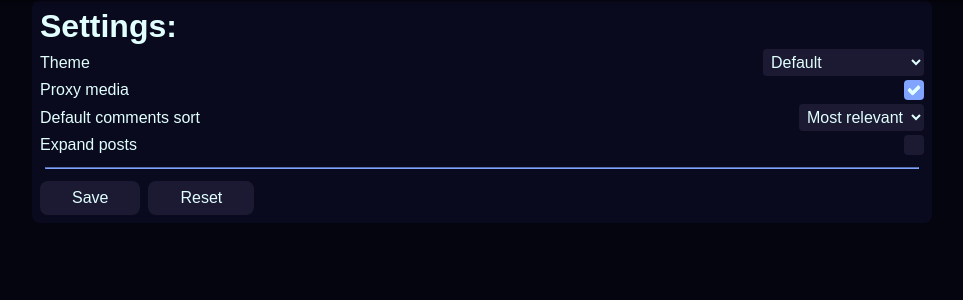
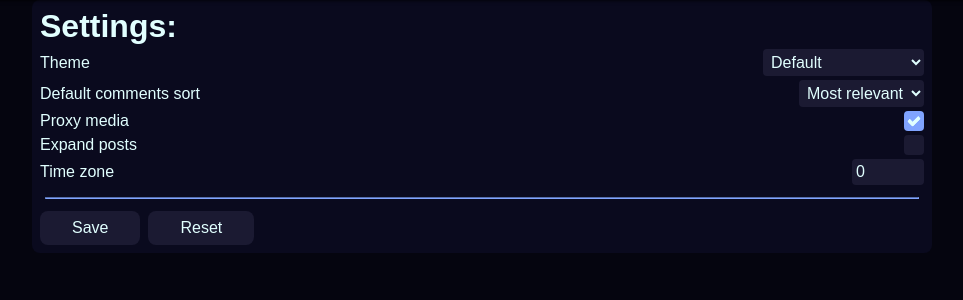
Before and after one commit to c4ffe14e/phice, a Flask app: page /settings in a window 1280 px wide. Shown: the part 48-348 px from the top of the page, without its empty margins (158-1121 px from the left). Run offline with Flask 3, Linux system fonts and the light colour scheme; parts of the project's set-up code (start-up, migrations or seed data) failed here and were passed over.

Commit message:
add a time zone setting

```diff
--- a/config.example.json
+++ b/config.example.json
@@ -2,8 +2,9 @@
     "ENABLE_RSS": true,
     "DEFAULT_SETTINGS": {
         "theme": "default",
+        "comments_sort": "filtered",
         "proxy": "on",
-        "comments_sort": "filtered",
-        "expand": "off"
+        "expand": "off",
+        "timezone": "0"
     }
 }
--- a/src/routes/cdn.py
+++ b/src/routes/cdn.py
@@ -1,5 +1,5 @@
-import contextlib
 from collections.abc import Generator
+from contextlib import suppress
 
 import httpx
 from flask import Blueprint, make_response, request
@@ -37,7 +37,7 @@ def cdn(path: str) -> Response:
     }
 
     def stream() -> Generator[bytes]:
-        with contextlib.suppress(httpx.ReadTimeout):
+        with suppress(httpx.ReadTimeout):
             yield from cdn_response.iter_raw()
 
     response: Response = make_response(stream(), cdn_response.status_code, headers)
--- a/src/static/style.css
+++ b/src/static/style.css
@@ -125,6 +125,15 @@ input[type="checkbox"]:checked::after {
     border-radius: 2px;
     z-index: 2;
     transform: rotate(45deg);
+}
+
+input[type="number"] {
+    background-color: var(--background3);
+    border-style: none;
+    padding: 4px;
+    border-radius: 4px;
+    font-size: 1rem;
+    color: inherit;
 }
 
 .logo {
--- a/src/templates/macros.html.jinja
+++ b/src/templates/macros.html.jinja
@@ -66,7 +66,7 @@
                 {% endif %}
             {% endif %}
             <div class="comment_footer">
-                <span class="comment_time" title="{{ comment.time | format_time_utc }}">{{ comment.time | format_time }}</span>
+                <span class="comment_time" title="{{ comment.time | format_time_full }}">{{ comment.time | format_time }}</span>
                 <div class="comment_feedback">
                     <div class="reactions">
                         {{ icon("thumbs-up") }}<span class="feedback_text">{{ comment.reactions["total"] | format_number }}</span>
@@ -135,7 +135,7 @@
                     {%- endif -%}
                 </div>
                 {% if post.title %}<span class="post_title">{{ post.title }}</span>{% endif %}
-                <span class="post_time" title="{{ post.time | format_time_utc }}">{{ post.time | format_time }}</span>
+                <span class="post_time" title="{{ post.time | format_time_full }}">{{ post.time | format_time }}</span>
             </div>
         </div>
         {% if post.text -%}
--- a/src/templates/settings.html.jinja
+++ b/src/templates/settings.html.jinja
@@ -23,10 +23,6 @@
             </select>
         </label>
         <label class="settings_row">
-            Proxy media
-            <input type="checkbox" name="proxy" {{ get("proxy", "on", "checked") }} />
-        </label>
-        <label class="settings_row">
             Default comments sort
             <select name="comments_sort">
                 <option value="filtered" {{ get("comments_sort", "filtered", "selected") }}>Most relevant</option>
@@ -35,8 +31,22 @@
             </select>
         </label>
         <label class="settings_row">
+            Proxy media
+            <input type="checkbox" name="proxy" {{ get("proxy", "on", "checked") }} />
+        </label>
+        <label class="settings_row">
             Expand posts
             <input type="checkbox" name="expand" {{ get("expand", "on", "checked") }} />
+        </label>
+        <label class="settings_row">
+            Time zone
+            <input
+                type="number"
+                name="timezone"
+                value="{{ request.cookies.get('timezone', config['DEFAULT_SETTINGS'].get('timezone', 0)) }}"
+                min="-12"
+                max="14"
+            />
         </label>
         <hr />
         <div class="settings_footer">
```
Also changed, not shown: src/jinja_filters.py (+12 -3 lines).
